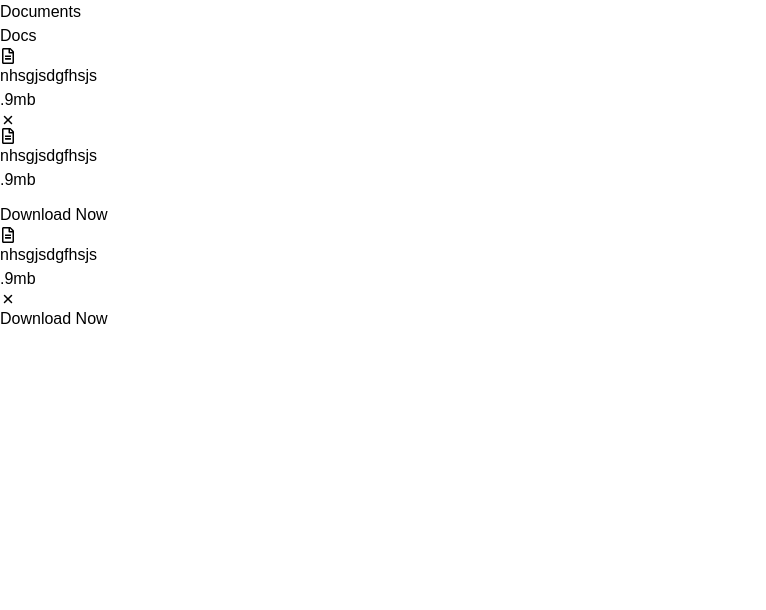
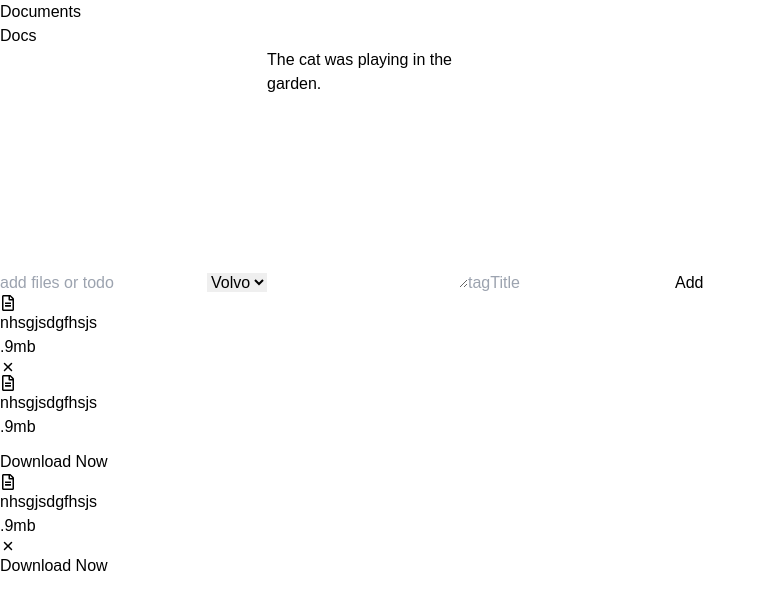
Before and after one commit to kmr-sahil/docs, a React (Vite) app: page / in a window 1280 px wide. Shown: the top 610 px of the page, without its empty margins (0-766 px from the left). Built offline with nearby package versions, Linux system fonts and the light colour scheme.

Commit message:
added user input form

```diff
--- a/src/componets/Foreground.jsx
+++ b/src/componets/Foreground.jsx
@@ -1,4 +1,4 @@
-import React from 'react'
+import React, { useState } from 'react'
 import { useRef } from 'react';
 import Card from './Card'
 
@@ -6,7 +6,8 @@ function Foreground() {
 
     const ref = useRef(null);
 
-    const data = [{
+    const [cardDetails, setCardDetails] = useState(
+        [{
             desc: "nhsgjsdgfhsjs",
             filesize: ".9mb",
             close: true,
@@ -36,14 +37,43 @@ function Foreground() {
                 tagColor: "green"
             }
         }
-    ];
+        ]
+    );
+
+    const onSubmit = () => {
+        setCardDetails([...cardDetails,{
+            desc: "testing",
+            filesize: ".9mb",
+            close: true,
+            tag: {
+                isOpen: true,
+                tagTitle: "Download Now",
+                tagColor: "green"
+            }
+        }])
+        console.log(cardDetails)
+    }
 
   return (
-    <div ref={ref} className='fixed top-0 left-0 z-[3] w-full h-full flex gap-10 flex-wrap p-5'>
-        {data.map((item, index) => (
+    <>
+        <div className='w-[40%] mx-auto z-[9] flex justify-evenly p-[1rem] flex-wrap'>
+            <input className='w-[80%] rounded-md p-[0.5rem] outline-slate-600 outline-offset-4' placeholder='add files or todo'></input>
+            <select id="cars" name="cars">
+                    <option value="Checkbox">Volvo</option>
+                    <option value="Note">Saab</option>
+                    <option value="Link">Fiat</option>
+            </select>
+            <textarea name="message" rows="10">The cat was playing in the garden.</textarea>
+            <input placeholder='tagTitle' />
+            <button onClick={onSubmit} className='w-[10%] rounded-md bg-white'>Add</button>
+        </div>
+        <div ref={ref} className='fixed top-0 left-0 z-[3] w-full h-full flex gap-10 flex-wrap p-5 mt-[4rem]'>
+            {cardDetails.map((item, index) => (
                 <Card data={item} refrence={ref}/>
             ))}
         </div>
+    </>
+
   )
 }
 
```
Lines whose indentation alone changed are shown as unchanged.
